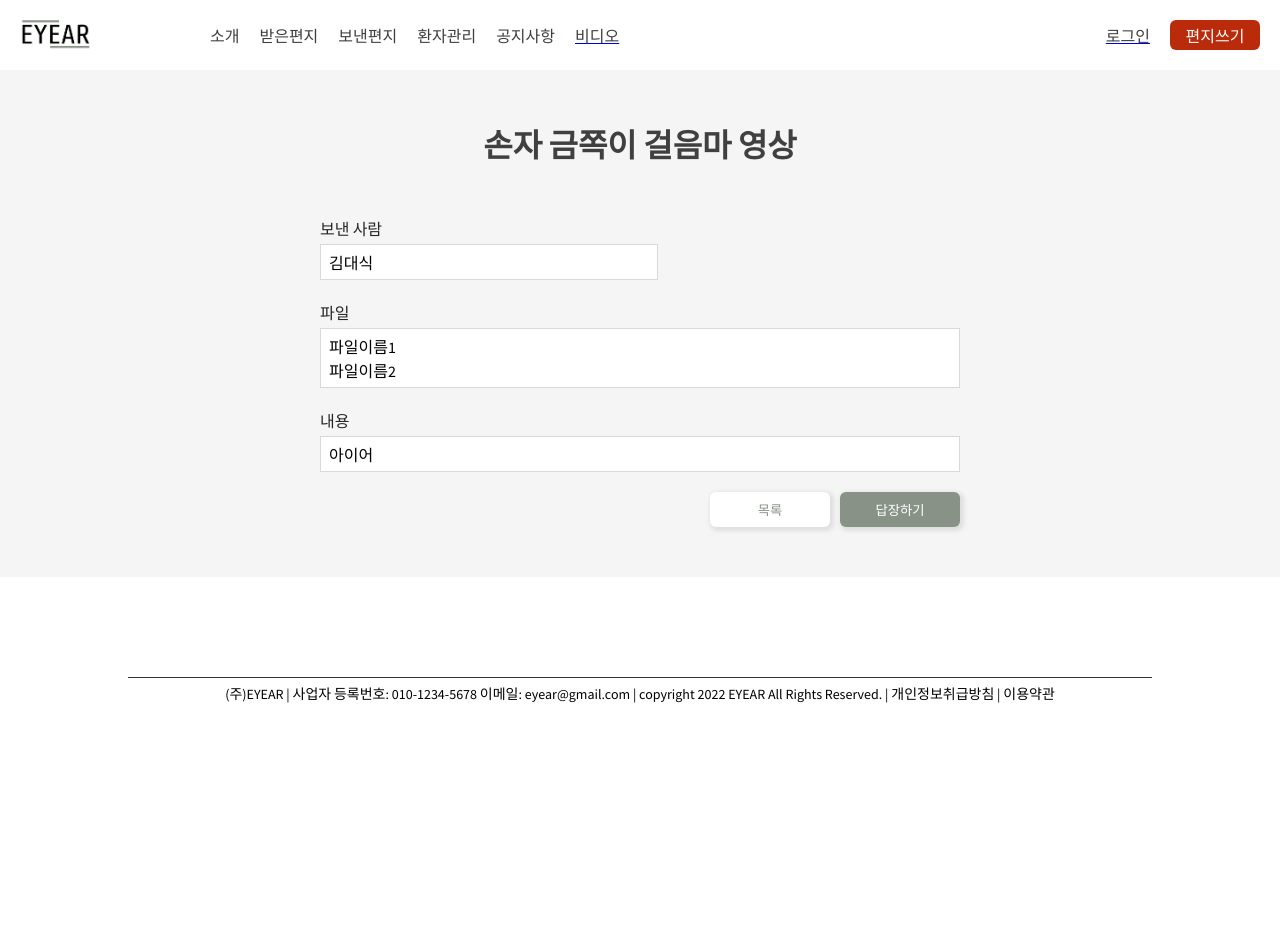
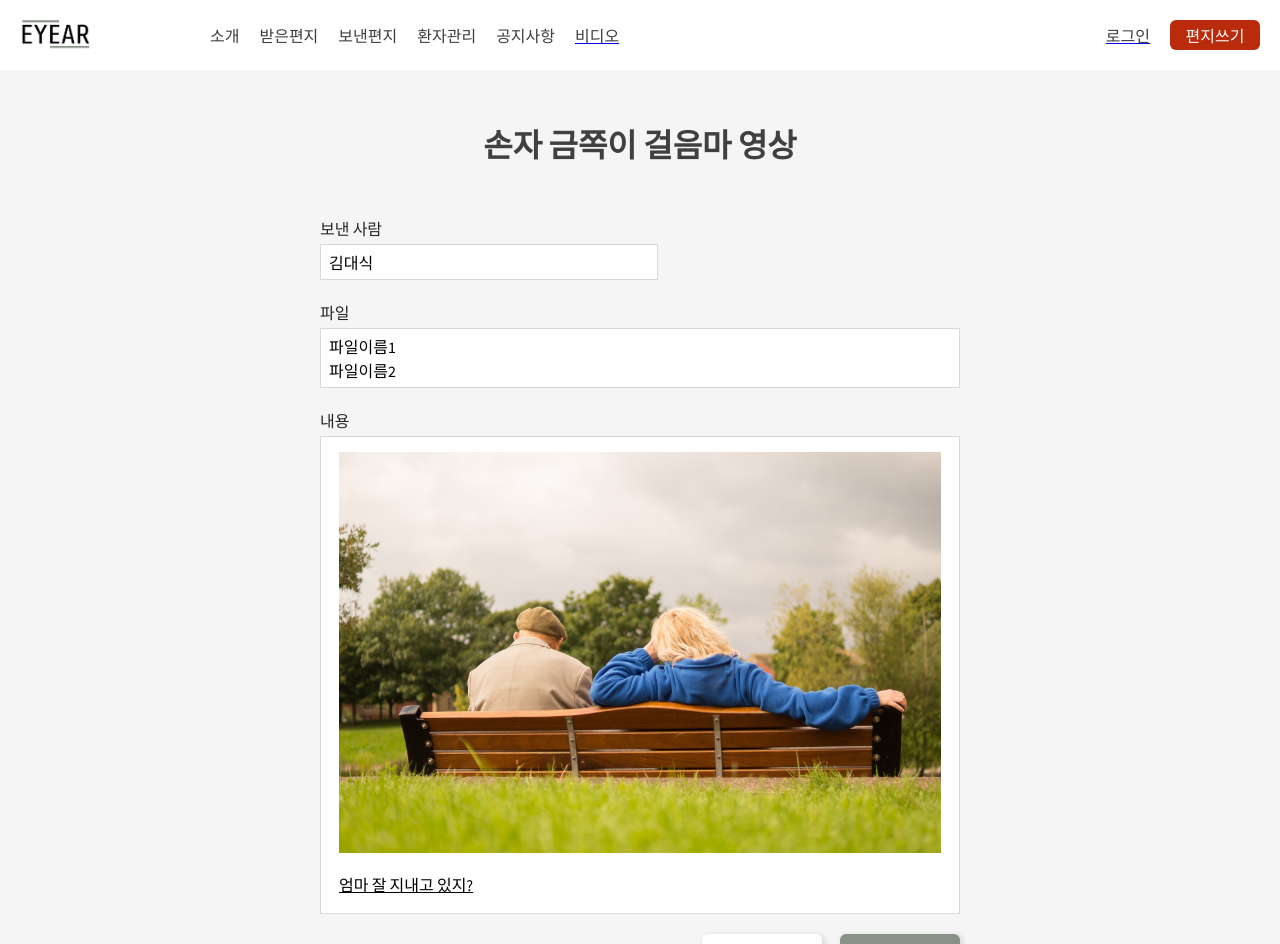
Before and after one commit to eyear22/eyear_frontend, a React (Create React App) app: page /detail/1 in a window 1280 px wide. Shown: the top 944 px of the page. Before the commit the page ends 803 px from the top, so only its background shows below. Built offline with nearby package versions, Linux system fonts and the light colour scheme; no server answers.

Commit message:
[FEAT] 디테일 페이지 내용 레이아웃 생성

```diff
--- a/src/components/detail/ButtonArea.js
+++ b/src/components/detail/ButtonArea.js
@@ -25,7 +25,7 @@ const ListButton = styled.button`
   padding: 8px;
   border-radius: 6px;
   width: 120px;
-  margin-right: 10px;
+  margin-right: 18px;
   cursor: pointer;
 `;
 
--- /dev/null
+++ b/src/components/detail/Content.js
@@ -0,0 +1,29 @@
+import styled from 'styled-components';
+import Test from '../../assets/img_home.jpg';
+
+const Content = () => {
+  return (
+    <Container>
+      <Image src={Test} />
+      <Wrap>엄마 잘 지내고 있지?</Wrap>
+    </Container>
+  );
+};
+
+const Container = styled.div`
+  display: flex;
+  flex-direction: column;
+  padding: 10px;
+`;
+
+const Image = styled.img`
+  width: 100%;
+`;
+
+const Wrap = styled.div`
+  margin-top: 20px;
+  line-height: 160%;
+  text-decoration: underline;
+`;
+
+export default Content;
--- a/src/pages/Detail.js
+++ b/src/pages/Detail.js
@@ -5,6 +5,7 @@ import { publicRequest } from '../hooks/requestMethods';
 import { useEffect, useState } from 'react';
 import ItemLayout from '../components/detail/ItemLayout';
 import ButtonArea from '../components/detail/ButtonArea';
+import Content from '../components/detail/Content';
 
 const LetterData = [
   {
@@ -50,7 +51,9 @@ const Detail = () => {
             없음
           </Video>
         )}
-        <ItemLayout title="내용">아이어</ItemLayout>
+        <ItemLayout title="내용">
+          <Content />
+        </ItemLayout>
         <ButtonArea />
       </Container>
     </Layout>
```
